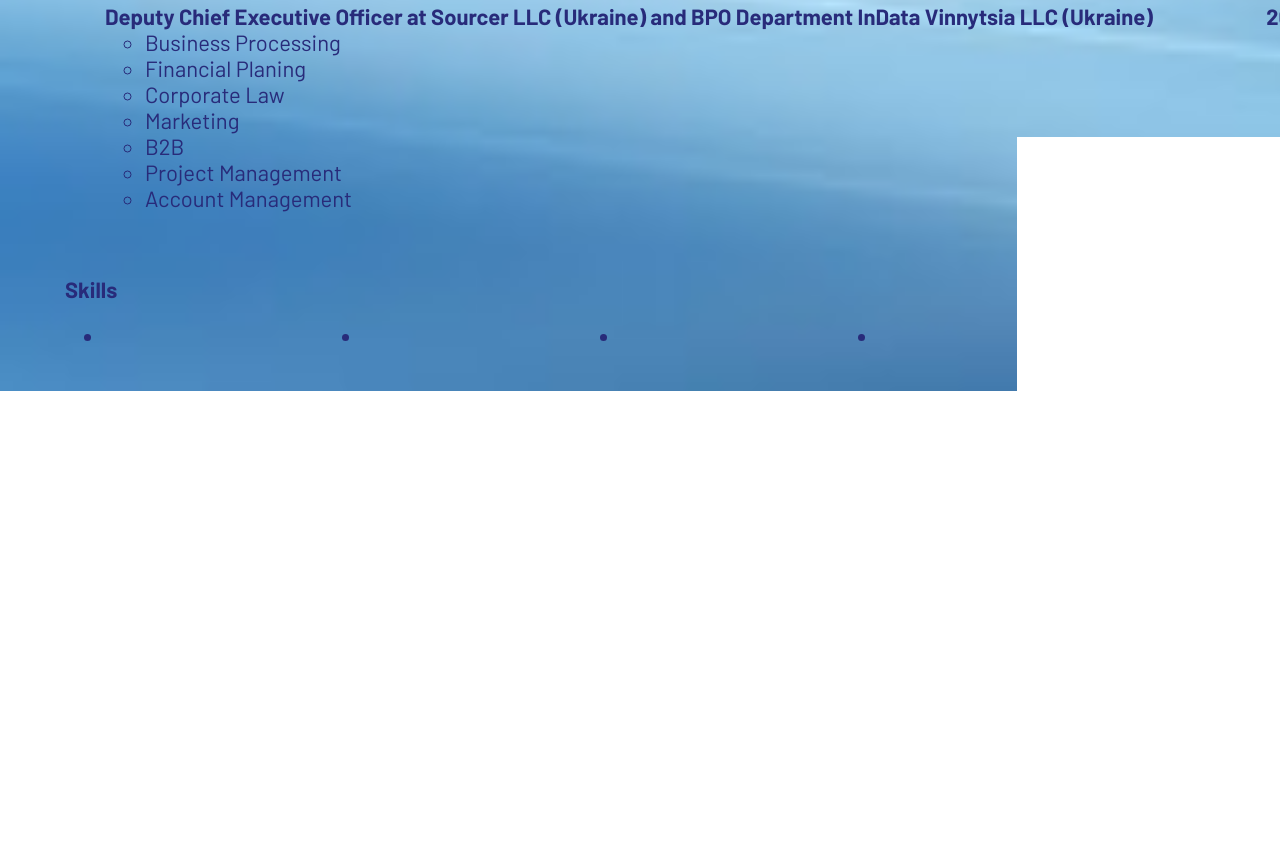
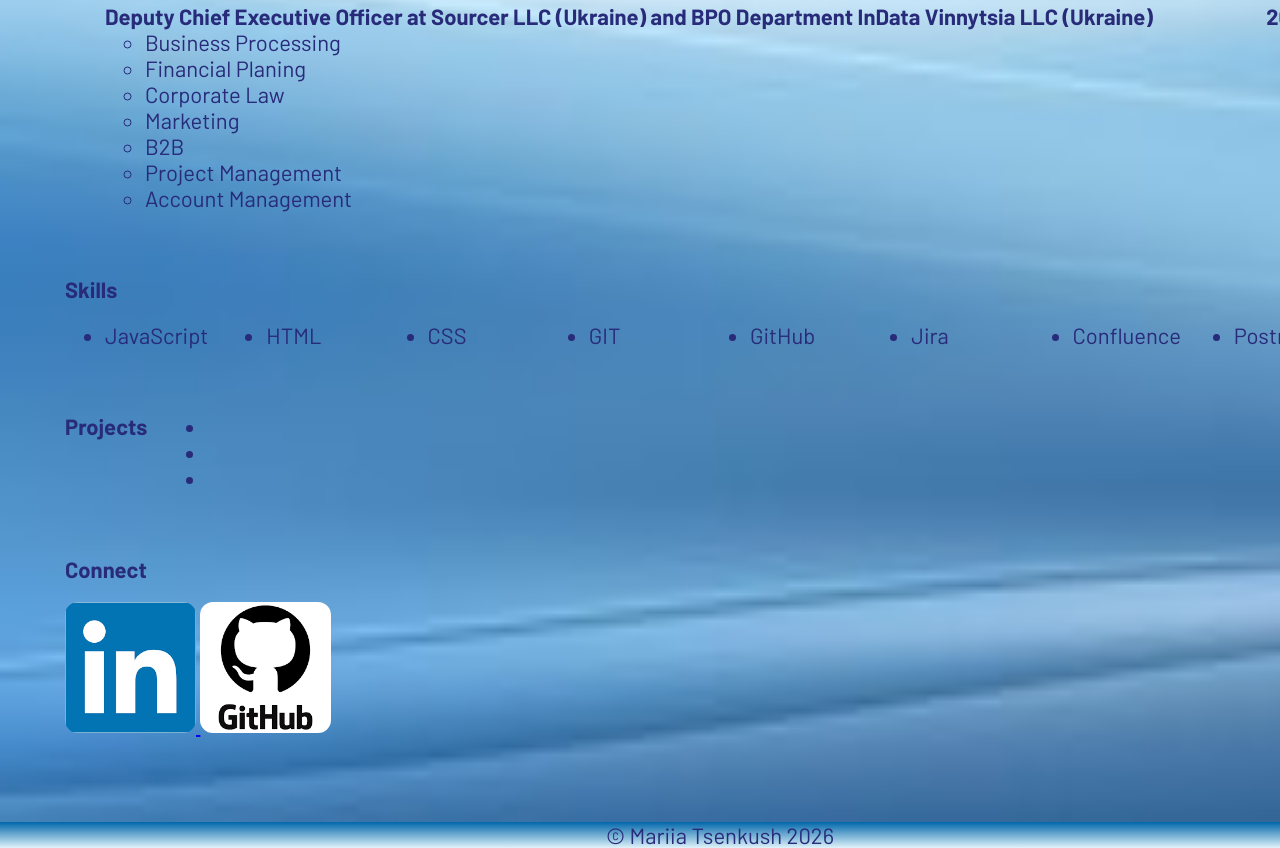
Before and after one commit to MTsenkush/Mariia-Tsenkush-Mars, a plain HTML site: page index.html in a window 1280 px wide. Shown: the part 1388-2236 px from the top of the page. Before the commit the page ends 2151 px from the top, so only its background shows below. Drawn offline with Linux system fonts and the light colour scheme.

Commit message:
js added, created footer and skills

```diff
--- a/css/index.css
+++ b/css/index.css
@@ -104,26 +104,27 @@
 }
 
 #skills {
+
     margin-top: 65px;
-}
 
-#skills ul {
+    > ul {
     display: grid;
-    grid-template-columns: repeat(auto-fit, minmax(60px, 1fr));
+    grid-template-columns: repeat(auto-fit, minmax(100px, 1fr));
     gap: 20px;
     margin-top: 20px;
     }
+}
 
 #projects {
+    margin-top: 65px;
     display: flex;
-    flex-direction: column;
+    flex-direction: row;
     gap: 20px;
-    padding-top: 65px;
 }
 
 #contact-block {
     display: flex;
-    flex-direction: row;
+    flex-direction: column;
     gap: 20px;
     padding-top: 65px;
     padding-bottom: 20px;
--- a/css/media.css
+++ b/css/media.css
@@ -65,7 +65,7 @@
     #photo img {
         width: 180px;
     }
-6}
+}
 
 @media (max-width: 480px) {
 
--- a/index.html
+++ b/index.html
@@ -108,11 +108,8 @@
         <section id="skills">
             <h2>Skills</h2>
             <ul>
-                <li></li>
-                <li></li>
-                <li></li>
-                <li></li>
-                <li></li>
+                <!--<li></li>
+                from JS-->
             </ul>
         </section>
         <section id="projects">
@@ -139,8 +136,12 @@
 		</div>
         </section>
     </main>
+
     <footer>
-		<p>Copyright 2026</p>
+        <!--footer -->
 	</footer>
+
+    <script src="/js/index.js"></script>
+
 </body>
 </html>
--- /dev/null
+++ b/js/index.js
@@ -0,0 +1,56 @@
+// nav-bar
+
+
+
+// Skills
+
+const skills = [
+    "JavaScript",
+    "HTML",
+    "CSS",
+    "GIT",
+    "GitHub",
+    "Jira",
+    ];
+
+//adding new skills
+skills.push("Confluence");
+
+//const skillsSection = document.querySelector("#skills");
+const skillsSection = document.getElementById("skills")
+//console.log(skillsSection)
+
+const skillsList = skillsSection.querySelector("ul")
+//console.log(skillsList)
+
+for (let i=0; i < skills.length; i++) {
+    const skill = document.createElement("li");
+    skill.innerText = skills[i];
+    //console.log(skill)
+    skillsList.appendChild(skill);
+}
+
+//adding new skills through DOM
+const newSkill = document.createElement("li");
+newSkill.innerText = "Postman";
+skillsList.appendChild(newSkill);
+
+
+
+// Footer
+
+//If we dont have <footer> in HTML: const footer = document.createElement("footer");
+//document.body.appendChild(footer);
+// const thisYear=new Date().getFullYear();
+
+
+const today = new Date();
+const thisYear = today.getFullYear();
+
+const footer = document.querySelector("footer");
+
+const copyright = document.createElement("p");
+
+copyright.innerText = `© Mariia Tsenkush ${thisYear}`;
+
+footer.appendChild(copyright);
```
